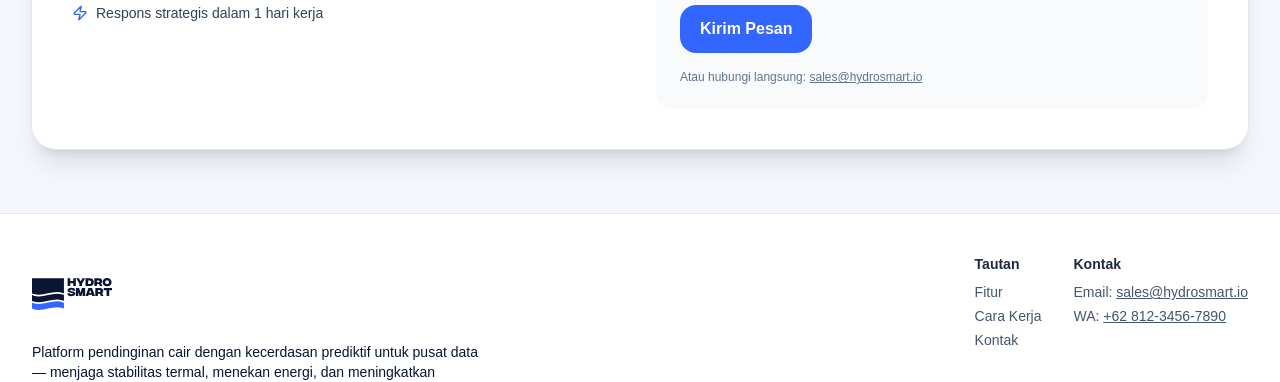
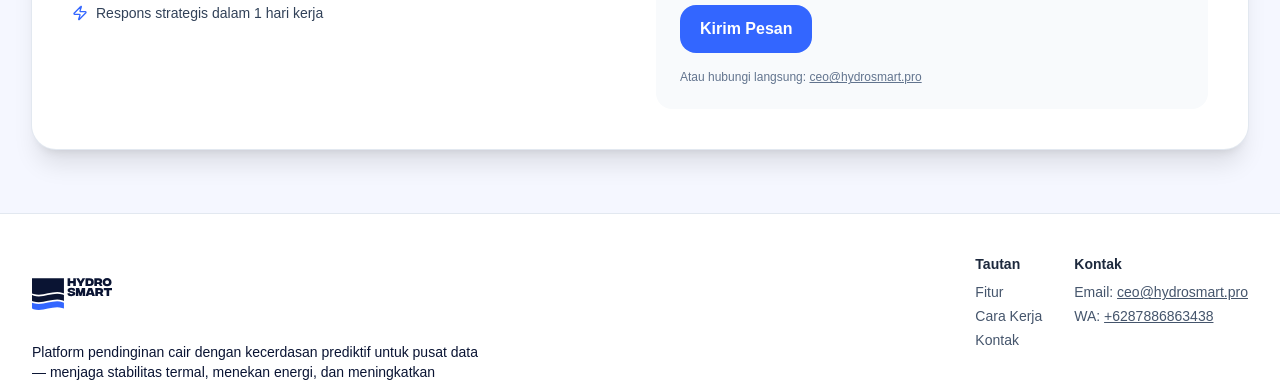
Before and after one commit to jareeee/hydrosmart, a Next.js app: page / in a window 1280 px wide. Shown: the part 2918-3300 px from the top of the page. Built offline with nearby package versions, Linux system fonts and the light colour scheme.

Commit message:
Update contact information in landing page and contact form

```diff
--- a/src/app/page.tsx
+++ b/src/app/page.tsx
@@ -209,8 +209,8 @@ export default function HydroSmartLanding() {
             <div>
               <div className="font-semibold text-slate-800">Kontak</div>
               <ul className="mt-2 space-y-1">
-                <li>Email: <a className="underline hover:text-[#3366ff]" href="mailto:sales@hydrosmart.io">sales@hydrosmart.io</a></li>
-                <li>WA: <a className="underline hover:text-[#3366ff]" href="https://wa.me/6281234567890">+62 812‑3456‑7890</a></li>
+                <li>Email: <a className="underline hover:text-[#3366ff]" href="mailto:ceo@hydrosmart.pro">ceo@hydrosmart.pro</a></li>
+                <li>WA: <a className="underline hover:text-[#3366ff]" href="https://wa.me/6287886863438">+6287886863438</a></li>
               </ul>
             </div>
           </div>
--- a/src/components/landing/ContactForm.tsx
+++ b/src/components/landing/ContactForm.tsx
@@ -38,8 +38,8 @@ export function ContactForm() {
       </button>
       <p className="text-xs text-slate-500">
         Atau hubungi langsung:{" "}
-        <a className="underline hover:text-[#3366ff]" href="mailto:sales@hydrosmart.io">
-          sales@hydrosmart.io
+        <a className="underline hover:text-[#3366ff]" href="mailto:ceo@hydrosmart.pro">
+          ceo@hydrosmart.pro
         </a>
       </p>
     </form>
```
